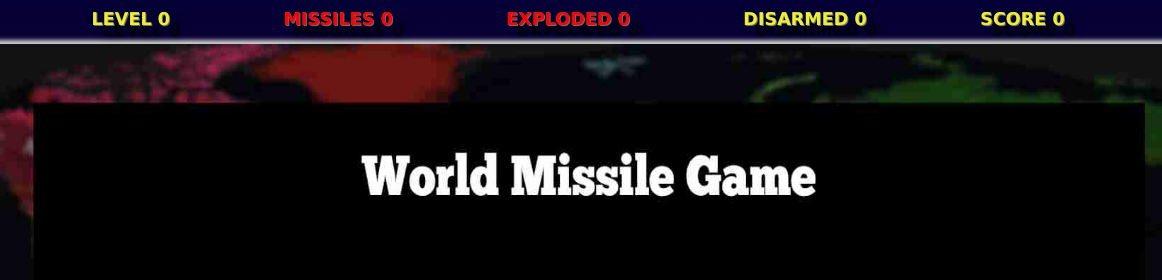
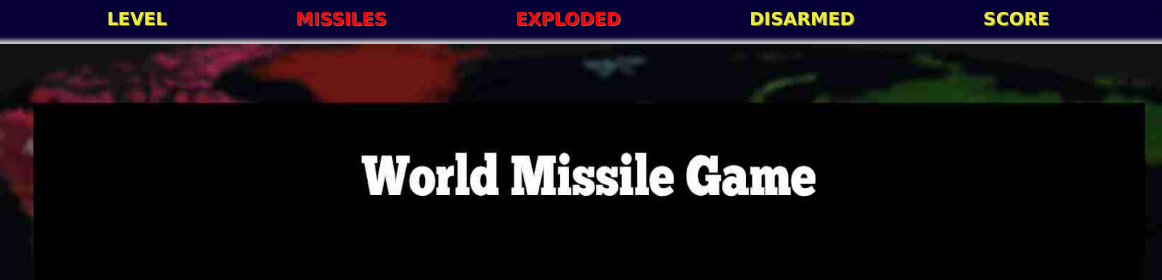
Before and after one commit to droid4alex/world-missile, a website built with webpack: page index.html in a window 1280 px wide. Shown: the top 280 px of the page, 65-1227 px from the left. Built offline with nearby package versions, Linux system fonts and the light colour scheme.

Commit message:
Updates styling for text

```diff
--- a/index.html
+++ b/index.html
@@ -18,11 +18,11 @@
           <img id="github-img-white" src="https://raw.githubusercontent.com/droid4alex/world-missile/main/src/iconfinder_mark-github_298822-white.png" alt="GithubImg">
         </a>
       </div>
-      <div id="level-count">Level 0</div>
-      <div id="missile-count">Missiles 0</div>
-      <div id="exploded-count">Exploded 0</div>
-      <div id="disarmed-count">Disarmed 0</div>
-      <div id="score-count">Score 0</div>
+      <div id="level-count">Level</div>
+      <div id="missile-count">Missiles</div>
+      <div id="exploded-count">Exploded</div>
+      <div id="disarmed-count">Disarmed</div>
+      <div id="score-count">Score</div>
       <audio src="https://github.com/droid4alex/world-missile/blob/main/src/music.mp3?raw=true"></audio>
       <img id="buttonAudio" src="https://raw.githubusercontent.com/droid4alex/world-missile/main/src/music-off.PNG" alt="MusicImg"></button>
 
--- a/src/main.css
+++ b/src/main.css
@@ -21,11 +21,7 @@
   font-weight: bold;
   color: #EE3;
   font-family: Verdana, Geneva, Tahoma, sans-serif;
-  text-shadow: 0px 0px 0 rgb(110, 110, 110),
-                 1px 1px 0 rgb(110, 110, 110),
-                 11px 11px 10px rgba(0,0,0,0.6),
-                 11px 11px 1px rgba(0,0,0,0.5),
-                 0px 0px 10px rgba(0,0,0,0.2);
+  text-shadow: 0px 0px 0 rgb(110, 110, 110), 1px 1px 0 rgb(110, 110, 110);
 }
 
 #canvas {
```
